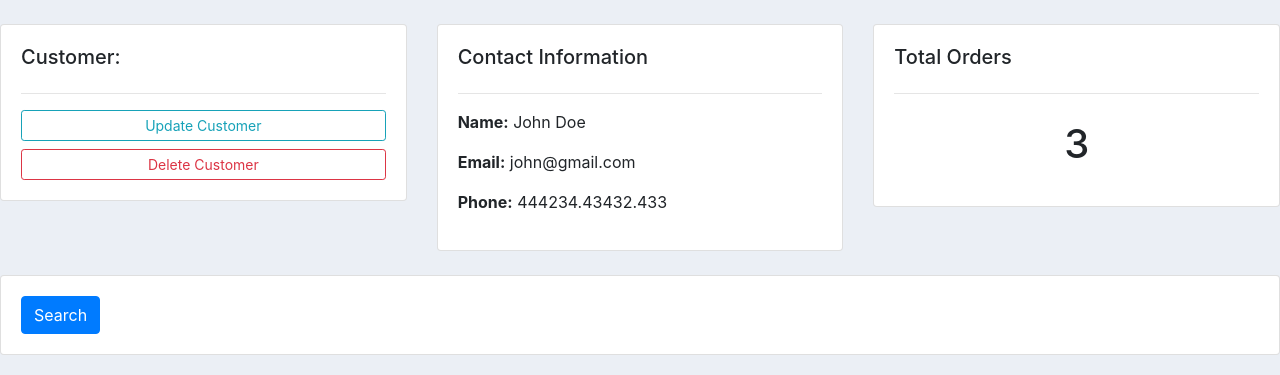
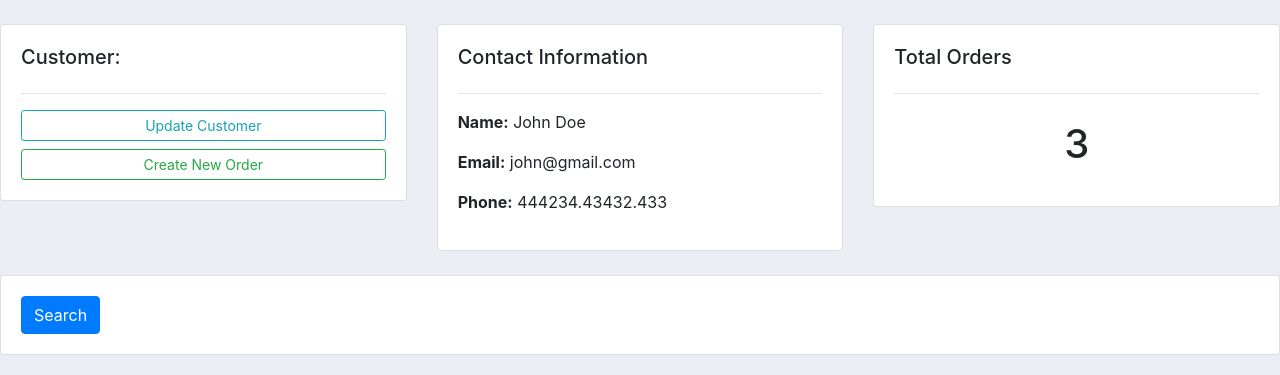
Before and after one commit to akiburrchoton/learning_django_basic, a Django app: page /customer/1/ in a window 1280 px wide. Shown: the part 59-434 px from the top of the page. Run offline with Django 3.2, Linux system fonts and the light colour scheme; data comes from the database, SQL or seed files in the repository; both versions use the stored data as it was after the commit; some libraries are stand-ins or nearby versions.

Commit message:
BASIC CRUD & Inline Formsets

```diff
--- a/crm1/accounts/models.py
+++ b/crm1/accounts/models.py
@@ -44,3 +44,6 @@ class Order(models.Model):
     product     = models.ForeignKey(Product, null = True, on_delete= models.SET_NULL)
     date_created= models.DateTimeField(auto_now_add=True, null=True)
     status      = models.CharField(max_length=200, null = True, choices=STATUS)
+
+    def __str__(self):
+        return self.product.name
--- a/crm1/accounts/templates/accounts/customer.html
+++ b/crm1/accounts/templates/accounts/customer.html
@@ -10,7 +10,7 @@
                 <h5>Customer:</h5>
                 <hr>
                 <a class="btn btn-outline-info  btn-sm btn-block" href="">Update Customer</a>
-                <a class="btn btn-outline-danger  btn-sm btn-block" href="">Delete Customer</a>
+                <a class="btn btn-outline-success  btn-sm btn-block" href="{% url 'showUrlCreateOrder' customer.id %}">Create New Order</a>
 
             </div>
         </div>
@@ -68,8 +68,8 @@
                             <td>{{order.product.category}}</td>
                             <td>{{order.date_created}}</td>
                             <td>{{order.status}}</td>
-                            <td><a class="btn btn-sm btn-info" href="">Update</a></td>
-                            <td><a class="btn btn-sm btn-danger" href="">Delete</a></td>
+                            <td><a class="btn btn-sm btn-info" href="{% url 'showUrlUpdateOrder' order.id %}">Update</a></td>
+						    <td><a class="btn btn-sm btn-danger" href="{% url 'showUrlDeleteOrder' order.id %}">Delete</a></td>
                         </tr>
                     {% endfor %}
 
--- a/crm1/accounts/templates/accounts/navbar.html
+++ b/crm1/accounts/templates/accounts/navbar.html
@@ -7,10 +7,10 @@
     <div class="collapse navbar-collapse" id="navbarNav">
       <ul class="navbar-nav">
         <li class="nav-item active">
-          <a class="nav-link" href="{% url 'home' %}">Dashboard</a>
+          <a class="nav-link" href="{% url 'showUrlHome' %}">Dashboard</a>
         </li>
         <li class="nav-item">
-          <a class="nav-link" href="{% url 'product' %}">Products</a>
+          <a class="nav-link" href="{% url 'showUrlProduct' %}">Products</a>
         </li>
       </ul>
     </div>
--- a/crm1/accounts/urls.py
+++ b/crm1/accounts/urls.py
@@ -3,8 +3,11 @@ from . import views
 
 
 urlpatterns = [
-    path('', views.home, name="home"),
-    path('products/', views.products, name="product"),
-    path('customer/<str:pk_test>/', views.customer, name="customer")
+    path('', views.home, name="showUrlHome"),
+    path('products/', views.products, name="showUrlProduct"),
+    path('customer/<str:pk_test>/', views.customer, name="showUrlCustomer"),
+    path('create-order/<str:pk>/', views.createOrder, name="showUrlCreateOrder"),
+    path('update-order/<str:pk>/', views.updateOrder, name="showUrlUpdateOrder"),
+    path('delete-order/<str:pk>/', views.deleteOrder, name="showUrlDeleteOrder")
 
 ]
--- a/crm1/accounts/views.py
+++ b/crm1/accounts/views.py
@@ -1,7 +1,11 @@
-from django.shortcuts import render
+from django.shortcuts import render, redirect
 from django.http import HttpResponse
 from .models import *
+from .forms import OrderForm
+from django.forms import inlineformset_factory # formset - multiple forms in a single form
 # Create your views here.
+
+
 def home(request):
     allOrders       = Order.objects.all()
     allCustomers    = Customer.objects.all()
@@ -43,3 +47,56 @@ def customer(request, pk_test):
     }
 
     return render(request, 'accounts/customer.html', context)
+
+def createOrder(request, pk):
+    OrderFormSet        = inlineformset_factory(Customer, Order, fields=('product', 'status'), extra=10)
+    customerBasedOnId   = Customer.objects.get(id=pk)
+
+    formset             = OrderFormSet(queryset= Order.objects.none(), instance=customerBasedOnId)
+
+    # modelForm = OrderForm(initial={'customer': customerBasedOnId}) # Fetched model - OrderForm() from form.py
+
+
+    if request.method == 'POST':
+        formset = OrderFormSet(request.POST,instance=customerBasedOnId)
+
+        if formset.is_valid():
+            formset.save()
+            return redirect('/')
+
+
+    context = {
+        'showForm': formset
+    }
+    return render(request, 'accounts/order_form.html', context)
+
+
+def updateOrder(request, pk):
+
+    orderBasedOnId  = Order.objects.get(id=pk)
+    modelForm       = OrderForm(instance=orderBasedOnId)
+
+    if request.method == 'POST':
+
+        modelForm = OrderForm(request.POST, instance=orderBasedOnId)
+
+        if modelForm.is_valid():
+            modelForm.save()
+            return redirect('/')
+
+    context = {
+        'showForm': modelForm
+    }
+    return render(request, 'accounts/order_form.html', context)
+
+def deleteOrder(request, pk):
+    orderBasedOnId  = Order.objects.get(id=pk)
+
+    if request.method == "POST":
+        orderBasedOnId.delete()
+        return redirect('/')
+
+    context = {
+        'deleteItem': orderBasedOnId
+    }
+    return render(request, 'accounts/delete.html', context)
```
Also changed, not shown: crm1/accounts/forms.py (added, +9 -0 lines), crm1/accounts/templates/accounts/dashboard.html (+6 -6 lines), crm1/accounts/templates/accounts/delete.html (added, +21 -0 lines), crm1/accounts/templates/accounts/order_form.html (added, +22 -0 lines), crm1/db.sqlite3.
